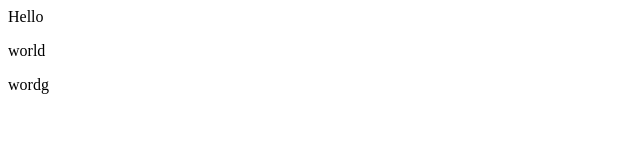
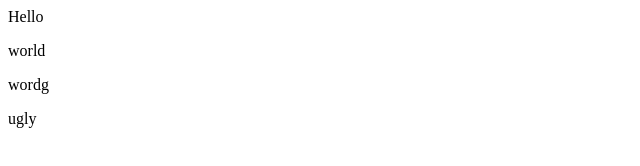
Before and after one commit to marc23gold/demo-repo3, a plain HTML site: page index.html in a window 1280 px wide. Shown: the full height of the page, 0-640 px from the left. Drawn offline with Linux system fonts and the light colour scheme.

Commit message:
added ugly

```diff
--- a/index.html
+++ b/index.html
@@ -1,3 +1,4 @@
 <div>Hello</div>
 <p>world</p>
 <p>wordg</p>
+<p>ugly</p>
```
